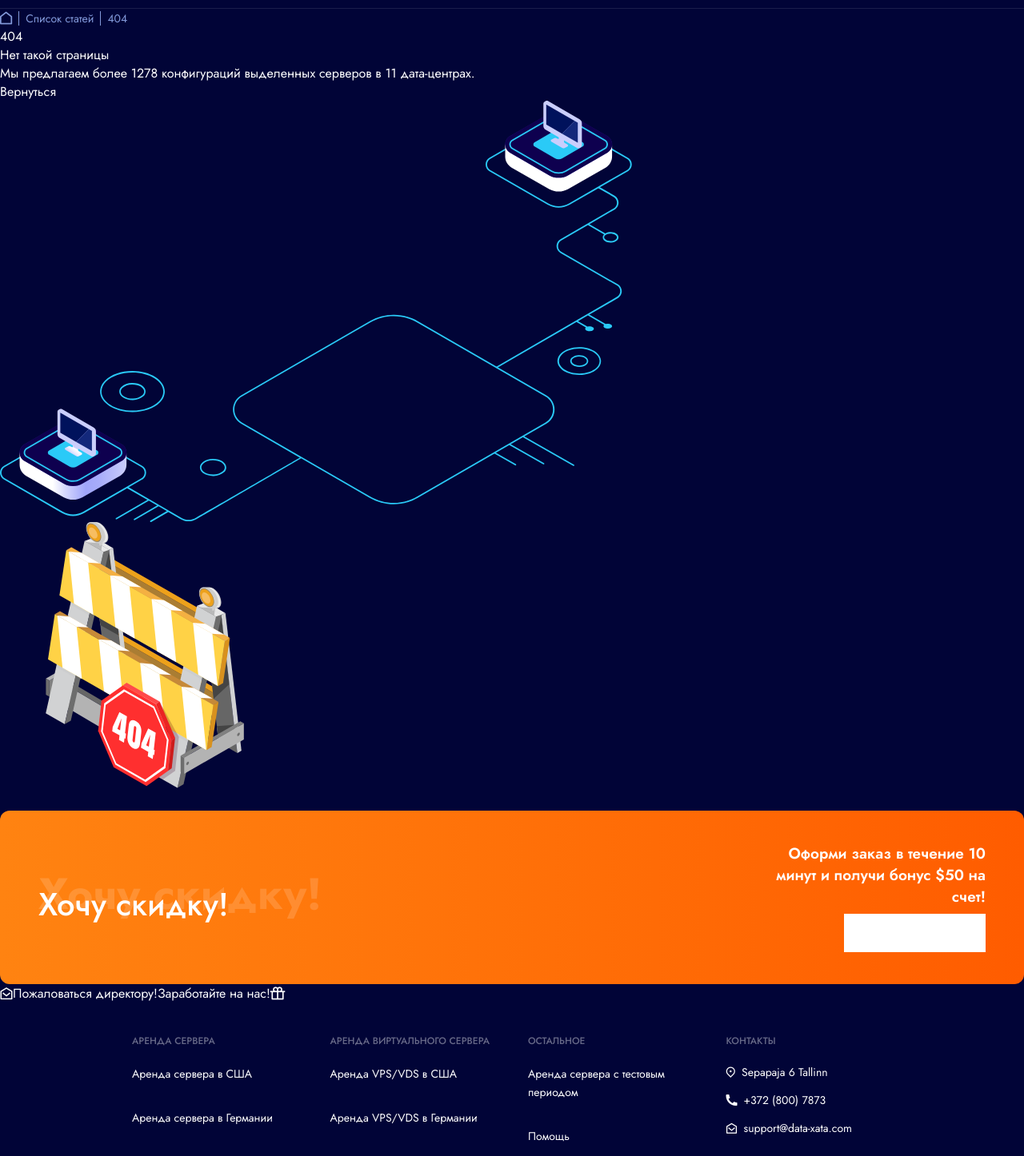
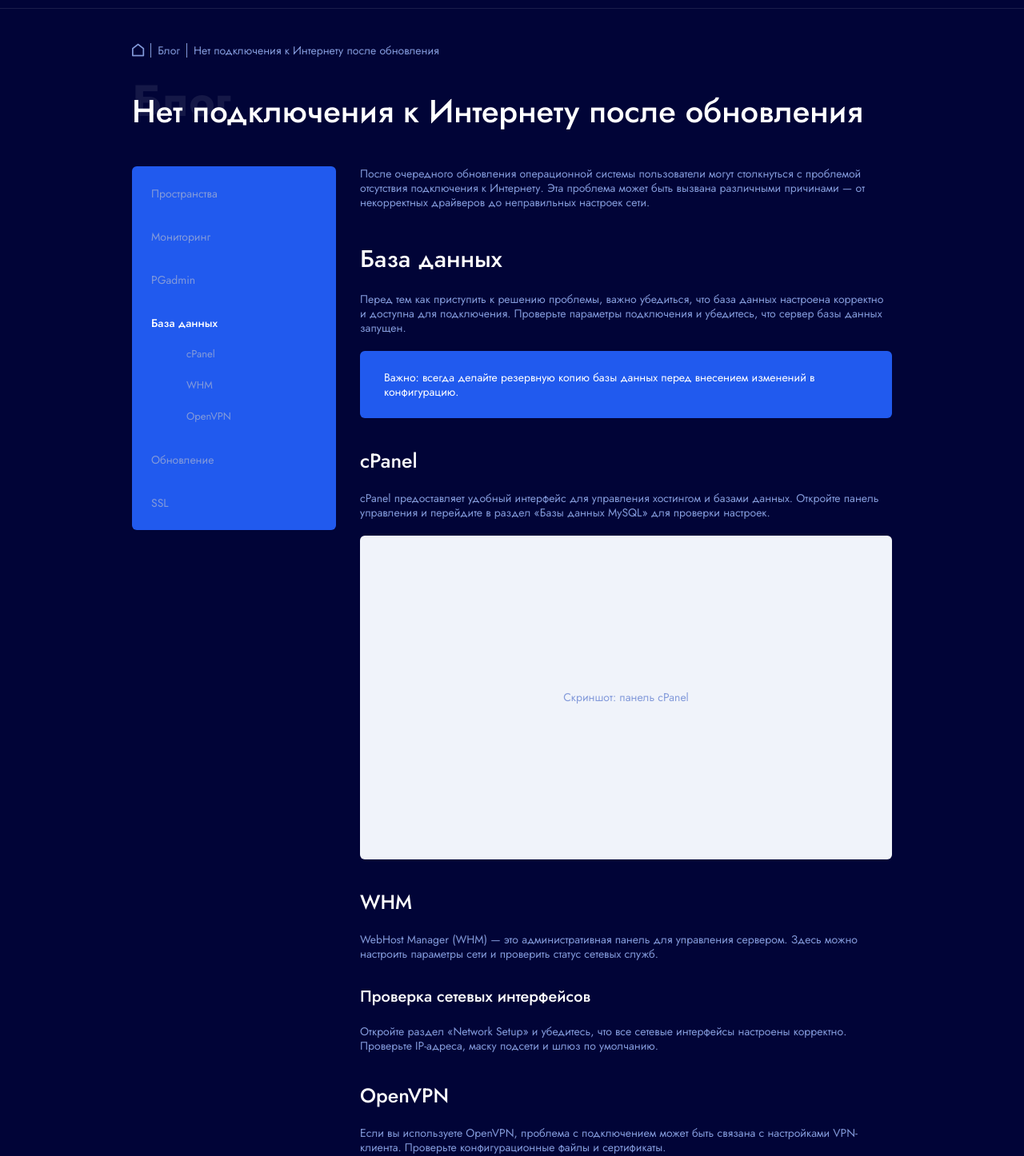
Before and after one commit to abobafederal93-dotcom/data-xata-v2, a Next.js app: page /article/1 in a window 1280 px wide. Before the commit this address had no page. Shown: the part 95-1541 px from the top of the page at 80% size. Built offline with nearby package versions, Linux system fonts and the light colour scheme.

Commit message:
feat: phase 4d — article + 404 pages

```diff
--- /dev/null
+++ b/app/article/[slug]/page.tsx
@@ -0,0 +1,99 @@
+import Container from '../../../components/ui/Container';
+import Breadcrumb from '../../../components/ui/Breadcrumb';
+import SectionHeading from '../../../components/ui/SectionHeading';
+import PromoBanner from '../../../components/ui/PromoBanner';
+import ArticleLayout from '../../../components/article/ArticleLayout';
+import ArticleSidebar, { type TocItem } from '../../../components/article/ArticleSidebar';
+import ArticleContent, { type ArticleBlock } from '../../../components/article/ArticleContent';
+
+const tocItems: TocItem[] = [
+  { id: 'prostranstva', label: 'Пространства', level: 1 },
+  { id: 'monitoring', label: 'Мониторинг', level: 1 },
+  { id: 'pgadmin', label: 'PGadmin', level: 1 },
+  { id: 'baza', label: 'База данных', level: 1, active: true },
+  { id: 'cpanel', label: 'cPanel', level: 2 },
+  { id: 'whm', label: 'WHM', level: 2 },
+  { id: 'openvpn', label: 'OpenVPN', level: 2 },
+  { id: 'obnovlenie', label: 'Обновление', level: 1 },
+  { id: 'ssl', label: 'SSL', level: 1 },
+];
+
+const content: ArticleBlock[] = [
+  {
+    type: 'p',
+    text: 'После очередного обновления операционной системы пользователи могут столкнуться с проблемой отсутствия подключения к Интернету. Эта проблема может быть вызвана различными причинами — от некорректных драйверов до неправильных настроек сети.',
+  },
+  { type: 'h2', text: 'База данных' },
+  {
+    type: 'p',
+    text: 'Перед тем как приступить к решению проблемы, важно убедиться, что база данных настроена корректно и доступна для подключения. Проверьте параметры подключения и убедитесь, что сервер базы данных запущен.',
+  },
+  {
+    type: 'highlight',
+    text: 'Важно: всегда делайте резервную копию базы данных перед внесением изменений в конфигурацию.',
+  },
+  { type: 'h3', text: 'cPanel' },
+  {
+    type: 'p',
+    text: 'cPanel предоставляет удобный интерфейс для управления хостингом и базами данных. Откройте панель управления и перейдите в раздел «Базы данных MySQL» для проверки настроек.',
+  },
+  { type: 'screenshot', text: 'Скриншот: панель cPanel' },
+  { type: 'h3', text: 'WHM' },
+  {
+    type: 'p',
+    text: 'WebHost Manager (WHM) — это административная панель для управления сервером. Здесь можно настроить параметры сети и проверить статус сетевых служб.',
+  },
+  { type: 'h4', text: 'Проверка сетевых интерфейсов' },
+  {
+    type: 'p',
+    text: 'Откройте раздел «Network Setup» и убедитесь, что все сетевые интерфейсы настроены корректно. Проверьте IP-адреса, маску подсети и шлюз по умолчанию.',
+  },
+  { type: 'h3', text: 'OpenVPN' },
+  {
+    type: 'p',
+    text: 'Если вы используете OpenVPN, проблема с подключением может быть связана с настройками VPN-клиента. Проверьте конфигурационные файлы и сертификаты.',
+  },
+  { type: 'h2', text: 'Обновление' },
+  {
+    type: 'p',
+    text: 'Иногда обновление системы может привести к конфликтам с существующими настройками сети. В этом случае рекомендуется откатить обновление или установить последние патчи.',
+  },
+];
+
+export default function ArticlePage() {
+  return (
+    <main>
+      <section className="pt-40 pb-60">
+        <Container>
+          <Breadcrumb
+            items={[
+              { label: 'Блог', href: '/blog' },
+              { label: 'Нет подключения к Интернету после обновления' },
+            ]}
+          />
+          <SectionHeading
+            ghost="Блог"
+            title="Нет подключения к Интернету после обновления"
+            as="h1"
+            className="mt-20"
+          />
+          <ArticleLayout>
+            <ArticleSidebar items={tocItems} />
+            <ArticleContent content={content} />
+          </ArticleLayout>
+        </Container>
+      </section>
+      <section className="pb-60">
+        <Container>
+          <PromoBanner
+            ghost="Хочу скидку!"
+            title="Хочу скидку!"
+            subtitle="Оформи заказ в течение 10 минут и получи бонус $50 на счет!"
+            buttonLabel="Выбрать сервер"
+            buttonHref="/search"
+          />
+        </Container>
+      </section>
+    </main>
+  );
+}
--- a/app/not-found.tsx
+++ b/app/not-found.tsx
@@ -1,90 +1,83 @@
-import Link from "next/link";
-import Breadcrumb from "@/components/ui/Breadcrumb";
-import PromoBanner from "@/components/ui/PromoBanner";
-import ActionButtons from "@/components/ui/ActionButtons";
+import Container from '../components/ui/Container';
+import Button from '../components/ui/Button';
+import PromoBanner from '../components/ui/PromoBanner';
+import Breadcrumb from '../components/ui/Breadcrumb';
+import Icon from '../components/ui/Icon';
 
 export default function NotFound() {
   return (
-    <div className="error-page">
-      {/* ── Breadcrumb ── */}
-      <div className="container error-breadcrumb">
-        <Breadcrumb
-          items={[
-            { label: "Список статей", href: "/blog" },
-            { label: "404" },
-          ]}
-        />
+    <main>
+      <section className="pt-40">
+        <Container>
+          <Breadcrumb items={[{ label: '404' }]} />
+        </Container>
+      </section>
+
+      {/* Hero 404 */}
+      <section className="min-h-[50rem] flex items-center">
+        <Container>
+          <div className="grid desktop:grid-cols-[1fr_auto] items-center gap-60 py-80">
+            <div>
+              <span className="block text-65 leading-94 font-bold text-white opacity-[0.08] -mb-68 pointer-events-none select-none">
+                404
+              </span>
+              <h1 className="text-60 leading-[8.7rem] font-medium text-white">
+                404 — Страница не найдена
+              </h1>
+              <p className="text-20 leading-27 font-normal text-secondary mt-20 max-w-[51.3rem]">
+                Извините, страница не найдена. Возможно, она была удалена или
+                вы ввели неверный адрес.
+              </p>
+              <div className="mt-40">
+                <Button href="/" variant="accent" size="lg">
+                  На главную
+                </Button>
               </div>
-
-      {/* ── Hero ── */}
-      <section className="error-hero">
-        <div className="container">
-          <div className="error-hero__inner">
-
-            <div className="error-hero__text">
-              <span className="error-hero__ghost" aria-hidden="true">404</span>
-              <h1 className="error-hero__title">Нет такой страницы</h1>
-              <p className="error-hero__desc">
-                Мы предлагаем более 1278 конфигураций выделенных серверов в 11 дата-центрах.
-              </p>
-              <Link href="/" className="btn btn-warning">
-                Вернуться
-              </Link>
             </div>
-
-            <div className="error-hero__img">
-              <div className="error-hero__img-wrap">
-                {/* Background: circuit/laptop pattern */}
+            <div className="hidden desktop:flex justify-end">
               {/* eslint-disable-next-line @next/next/no-img-element */}
               <img
-                  src="/img/404-illustration.svg"
-                  alt=""
-                  aria-hidden="true"
-                  className="error-hero__img-bg"
-                  width={790}
-                  height={527}
-                />
-                {/* Foreground: road barrier */}
-                {/* eslint-disable-next-line @next/next/no-img-element */}
-                <img
-                  src="/img/404.svg"
-                  alt="404 страница не найдена"
-                  className="error-hero__img-fg"
-                  width={308}
-                  height={361}
+                src="/img/bg-preview.svg"
+                alt="404"
+                width={600}
+                height={450}
+                className="w-[60rem] h-auto opacity-50"
               />
             </div>
           </div>
-
-          </div>
-        </div>
+        </Container>
       </section>
 
-      {/* ── Promo banner ── */}
+      {/* PromoBanner + Action buttons */}
+      <section className="pb-60">
+        <Container>
           <PromoBanner
             ghost="Хочу скидку!"
             title="Хочу скидку!"
-        subtitle={"Оформи заказ в течение 10 минут и получи бонус $50 на счет!"}
+            subtitle="Оформи заказ в течение 10 минут и получи бонус $50 на счет!"
             buttonLabel="Выбрать сервер"
-        buttonHref="/server"
+            buttonHref="/search"
           />
-
-      {/* ── Action buttons ── */}
-      <ActionButtons
-        buttons={[
-          {
-            label: "Пожаловаться директору!",
-            href: "mailto:support@data-xata.com",
-            iconBefore: "i-email",
-            external: true,
-          },
-          {
-            label: "Заработайте на нас!",
-            href: "/affiliate",
-            iconAfter: "i-arrow",
-          },
-        ]}
-      />
+          <div className="flex flex-col desktop:flex-row gap-20 mt-20">
+            <Button
+              href="/compare"
+              variant="outline"
+              className="flex-1 justify-start gap-16"
+            >
+              <Icon name="compare" className="text-24" />
+              Сравнить с конкурентами
+            </Button>
+            <Button
+              href="/affiliate"
+              variant="outline"
+              className="flex-1 justify-start gap-16"
+            >
+              <Icon name="present" className="text-24" />
+              Партнерская программа
+            </Button>
           </div>
+        </Container>
+      </section>
+    </main>
   );
 }
--- /dev/null
+++ b/components/article/ArticleContent.tsx
@@ -0,0 +1,74 @@
+export type ArticleBlock =
+  | { type: 'h2' | 'h3' | 'h4' | 'p' | 'highlight'; text: string }
+  | { type: 'screenshot'; text?: string };
+
+interface ArticleContentProps {
+  content: ArticleBlock[];
+}
+
+export default function ArticleContent({ content }: ArticleContentProps) {
+  return (
+    <article className="w-full desktop:max-w-[82.5rem] flex flex-col gap-20">
+      {content.map((block, i) => {
+        switch (block.type) {
+          case 'h2':
+            return (
+              <h2
+                key={i}
+                className="text-30 leading-43 font-medium text-white mt-20"
+              >
+                {block.text}
+              </h2>
+            );
+          case 'h3':
+            return (
+              <h3
+                key={i}
+                className="text-25 leading-36 font-medium text-white mt-15"
+              >
+                {block.text}
+              </h3>
+            );
+          case 'h4':
+            return (
+              <h4
+                key={i}
+                className="text-20 leading-29 font-medium text-white mt-10"
+              >
+                {block.text}
+              </h4>
+            );
+          case 'p':
+            return (
+              <p
+                key={i}
+                className="text-14 leading-[1.8rem] font-normal text-secondary"
+              >
+                {block.text}
+              </p>
+            );
+          case 'highlight':
+            return (
+              <div
+                key={i}
+                className="bg-primary px-30 py-24 rounded-sm text-14 leading-[1.8rem] text-white"
+              >
+                {block.text}
+              </div>
+            );
+          case 'screenshot':
+            return (
+              <div
+                key={i}
+                className="bg-[#f0f3fa] p-30 rounded-sm min-h-[40.5rem] flex items-center justify-center text-secondary text-14"
+              >
+                {block.text ?? 'Screenshot'}
+              </div>
+            );
+          default:
+            return null;
+        }
+      })}
+    </article>
+  );
+}
--- /dev/null
+++ b/components/article/ArticleLayout.tsx
@@ -0,0 +1,11 @@
+interface ArticleLayoutProps {
+  children: React.ReactNode;
+}
+
+export default function ArticleLayout({ children }: ArticleLayoutProps) {
+  return (
+    <div className="grid grid-cols-1 desktop:grid-cols-[25.5rem_1fr] gap-30 mt-40">
+      {children}
+    </div>
+  );
+}
--- /dev/null
+++ b/components/article/ArticleSidebar.tsx
@@ -0,0 +1,43 @@
+import Link from 'next/link';
+import { cn } from '../../lib/cn';
+
+export interface TocItem {
+  id: string;
+  label: string;
+  level: 1 | 2;
+  active?: boolean;
+}
+
+interface ArticleSidebarProps {
+  items: TocItem[];
+}
+
+export default function ArticleSidebar({ items }: ArticleSidebarProps) {
+  return (
+    <aside className="hidden desktop:block">
+      <nav className="bg-primary p-24 w-255 desktop:sticky desktop:top-20 rounded-sm">
+        <ul className="flex flex-col gap-34">
+          {items.map((item) => (
+            <li
+              key={item.id}
+              className={cn(item.level === 2 && 'pl-44 -mt-15')}
+            >
+              <Link
+                href={`#${item.id}`}
+                className={cn(
+                  'block transition-colors',
+                  item.level === 2 ? 'text-13 leading-20' : 'text-14 leading-20',
+                  item.active
+                    ? 'text-white font-medium'
+                    : 'text-secondary hover:text-white'
+                )}
+              >
+                {item.label}
+              </Link>
+            </li>
+          ))}
+        </ul>
+      </nav>
+    </aside>
+  );
+}
```
Lines whose indentation alone changed are shown as unchanged.
